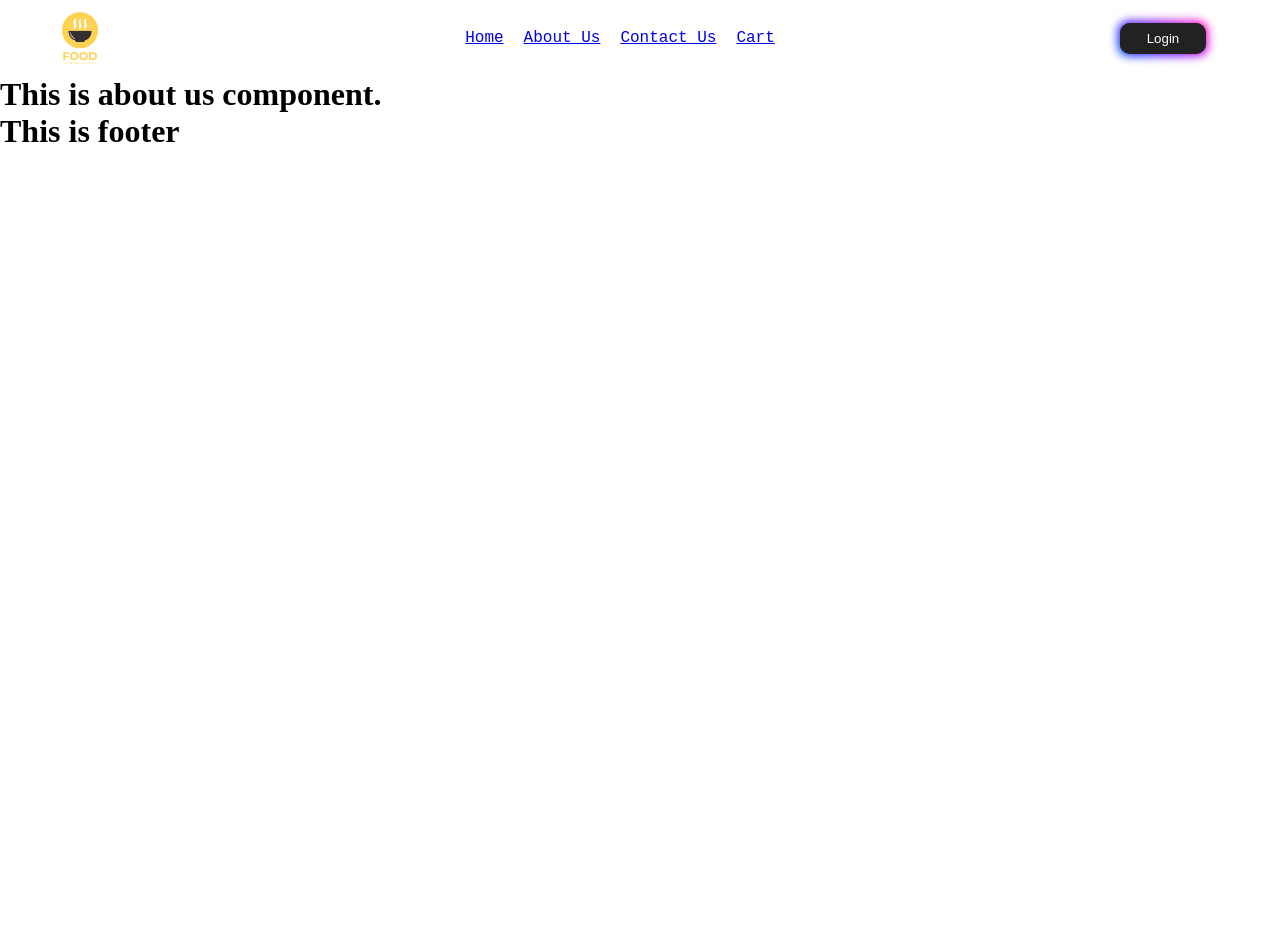
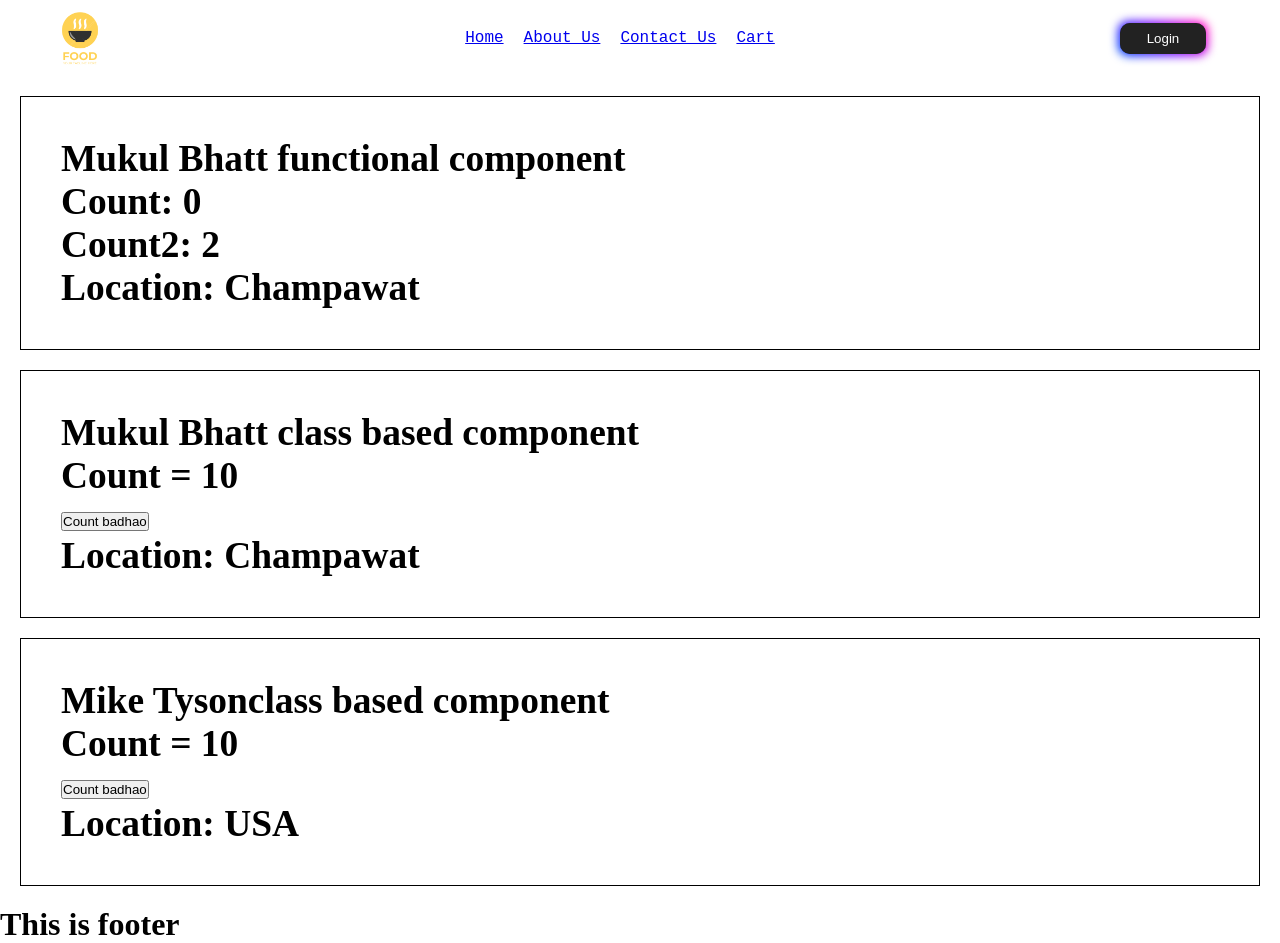
Before and after one commit to mukul-bhatt/namaste-react-n, a React (Vite) app: page /about in a window 1280 px wide. Before the commit the page ends 800 px from the top, so only its background shows below. Built offline with nearby package versions, Linux system fonts and the light colour scheme.

Commit message:
Chapter-08 Let's get Classy

```diff
--- a/index.css
+++ b/index.css
@@ -206,3 +206,12 @@
 
 
 /* body-section ends here */
+
+
+/* User component */
+
+.user-card{
+  margin: 20px;
+  padding: 40px;
+  border: 1px solid black;
+}
--- a/src/components/AboutUs.js
+++ b/src/components/AboutUs.js
@@ -1,9 +1,32 @@
-const AboutUs = ()=>{
+import User from "./User";
+import UserClass from "./UserClass";
+import React from "react";
+class AboutUs extends React.Component {
+  constructor(props) {
+    super(props);
+    console.log("constructor called");
+  }
+
+  componentDidMount() {
+    console.log("componentDidMount called");
+  }
+
+  render() {
+    console.log("render called");
     return (
-        <h1>
-            This is about us component.
-        </h1>
-    )
+      <h1>
+        <User name="Mukul Bhatt functional component" />
+        <UserClass
+          name="Mukul Bhatt class based component"
+          location="Champawat"
+        />
+        <UserClass
+          name="Mike Tysonclass based component"
+          location="USA"
+        />
+      </h1>
+    );
+  }
 }
 
 export default AboutUs;
--- /dev/null
+++ b/src/components/User.js
@@ -0,0 +1,28 @@
+import { useState, useEffect } from "react";
+
+
+const User = ({ name }) => {
+  const [count, setCount] = useState(0);
+  const [count2, setCount2] = useState(2);
+
+  useEffect(() => {
+    const timer = setInterval(()=>{
+      console.log("TIMER hu mai")
+    }, 1000)
+
+    return () => {
+      clearInterval(timer);
+    }
+  }, [])
+
+  return (
+    <div className="user-card">
+      <h3>{name}</h3>
+      <h3>Count: {count}</h3>
+      <h3 onClick={() => setCount2(count2 + 1)}>Count2: {count2}</h3>
+      <h3>Location: Champawat</h3>
+    </div>
+  );
+};
+
+export default User;
--- /dev/null
+++ b/src/components/UserClass.js
@@ -0,0 +1,41 @@
+import React from "react";
+
+class UserClass extends React.Component {
+
+    constructor(props){
+        super(props);
+        this.state = {
+            count: 10,
+            // count2:20,
+        }
+
+        console.log("constuctor called");
+    }
+
+
+    componentDidMount(){
+      console.log("componentDidMount called");
+    }
+  render() {
+    console.log("render called");
+
+    const {name, location} = this.props;
+    const {count} = this.state;
+
+    return (
+      <div className="user-card">
+        <h3>{name}</h3>
+        <h3>Count = {this.state.count} </h3>
+        <button onClick={()=>{
+          return this.setState( {
+            count: count+1,
+          })
+        }}>Count badhao</button>
+        {/* <h3>Count2 = {count2} </h3> */}
+        <h3>Location: {location}</h3>
+      </div>
+    );
+  }
+}
+
+export default UserClass;
```
